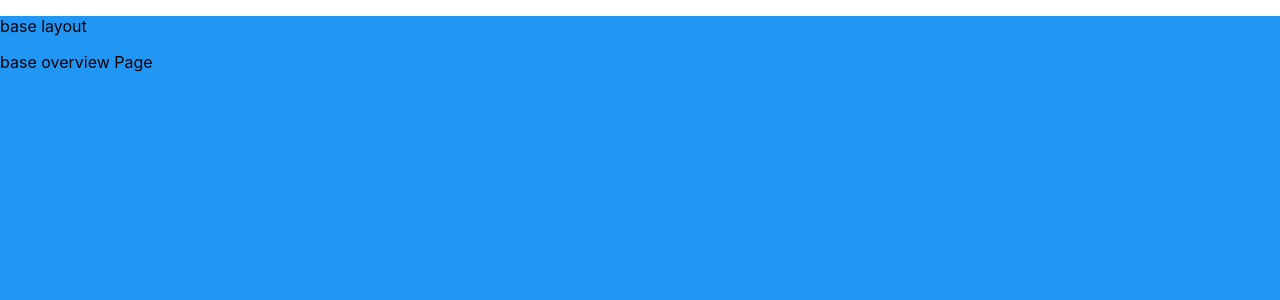
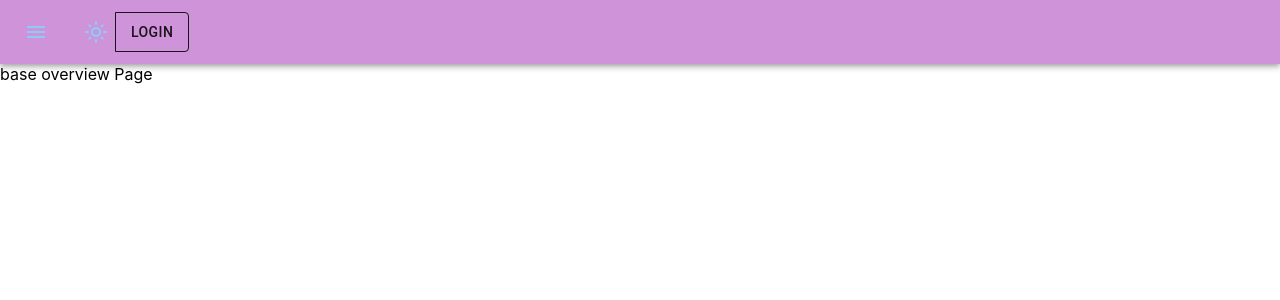
Before and after one commit to akincris/cryptonite-ui, a React (Create React App) app: page /overview in a window 1280 px wide. Shown: the top 300 px of the page. Built offline with nearby package versions, Linux system fonts and the light colour scheme.

Commit message:
add mode toggler

```diff
--- a/package.json
+++ b/package.json
@@ -6,6 +6,7 @@
     "@apollo/client": "^3.7.5",
     "@emotion/react": "^11.10.5",
     "@emotion/styled": "^11.10.5",
+    "@mui/icons-material": "^5.11.9",
     "@mui/material": "^5.11.6",
     "@reduxjs/toolkit": "^1.9.2",
     "@testing-library/jest-dom": "^5.16.5",
--- a/src/App.js
+++ b/src/App.js
@@ -1,13 +1,20 @@
-import { ThemeProvider } from "@mui/material";
+import { createTheme, ThemeProvider } from "@mui/material";
+import React from "react";
+import { useMemo, useState } from "react";
 import "./App.css";
 import { AppRoutes } from "./routes/routes";
-import cryptoniteTheme from "./theme/cryptoniteTheme";
+import getDesignTokens from "./theme/cryptoniteTheme";
+
 
 function App() {
+  const [mode, setMode] = useState("light");
+
+  const theme = useMemo(() => createTheme(getDesignTokens(mode)), [mode]);
+
   return (
     <>
-      <ThemeProvider theme={cryptoniteTheme}>
-        <AppRoutes />
+      <ThemeProvider theme={theme}>
+        <AppRoutes changeTheme={setMode}/>
       </ThemeProvider>
     </>
   );
--- a/src/assets/layout.js
+++ b/src/assets/layout.js
@@ -1,10 +1,7 @@
 const layoutStyles = (theme) => ({
   wrapper: {
-    height: "auto",
-    minHeight: "100vh",
-    position: "relative",
-    top: "0",
-    backgroundColor: theme.palette.primary.main,
+    display: "flex",
+    backgroundColor: theme.palette.primary.light,
   },
 });
 
--- a/src/components/global/Navbar.js
+++ b/src/components/global/Navbar.js
@@ -0,0 +1,66 @@
+import {
+  AppBar,
+  Button,
+  ButtonGroup,
+  IconButton,
+  Toolbar,
+  useTheme,
+} from "@mui/material";
+import { Box } from "@mui/system";
+import { useState } from "react";
+import MenuIcon from "@mui/icons-material/Menu";
+import { DarkModeOutlined, LightModeOutlined } from "@mui/icons-material";
+
+const Navbar = (props) => {
+  const [auth, setAuth] = useState(true);
+  const [anchorEl, setAnchorEl] = useState(null);
+
+  const theme = useTheme();
+  const handleChange = (event) => {
+    setAuth(event.target.checked);
+  };
+
+  const handleMenu = (event) => {
+    setAnchorEl(event.currentTarget);
+  };
+
+  const handleClose = () => {
+    setAnchorEl(null);
+  };
+
+  return (
+    <Box sx={{ flexGrow: 1 }}>
+      <AppBar position="static">
+        <Toolbar>
+          <IconButton
+            size="large"
+            edge="start"
+            color="info"
+            aria-label="menu"
+            sx={{ mr: 2 }}
+          >
+            <MenuIcon />
+          </IconButton>
+
+          <ButtonGroup>
+            <IconButton
+              onClick={() =>
+                props.toggleTheme(
+                  theme.palette.mode === "light" ? "dark" : "light"
+                )
+              }
+            >
+              {theme.palette.mode === "dark" ? (
+                <DarkModeOutlined color="info" />
+              ) : (
+                <LightModeOutlined color="info" />
+              )}
+            </IconButton>
+            <Button color="inherit">Login</Button>
+          </ButtonGroup>
+        </Toolbar>
+      </AppBar>
+    </Box>
+  );
+};
+export default Navbar;
--- a/src/layouts/Base/Base.js
+++ b/src/layouts/Base/Base.js
@@ -1,16 +1,13 @@
-import styled from "@emotion/styled";
-import { useTheme } from "@mui/system";
+import { Box } from "@mui/material";
 import { Outlet } from "react-router";
-import styles from "../../assets/layout.js";
+import Navbar from "../../components/global/Navbar.js";
 
-const Base = () => {
-  const theme = useTheme();
-  const Container = styled.div((props) => styles(theme).wrapper);
+const Base = (props) => {
   return (
-    <Container>
-      <p>base layout</p>
+    <Box>
+      <Navbar toggleTheme={props.toggleTheme} />
       <Outlet />
-    </Container>
+    </Box>
   );
 };
 export default Base;
--- a/src/routes/routes.js
+++ b/src/routes/routes.js
@@ -2,11 +2,11 @@ import { Navigate, useRoutes } from "react-router-dom";
 import Base from "../layouts/Base/Base";
 import ErrorPage from "../pages/ErrorPage";
 
-export function AppRoutes() {
+export function AppRoutes(props) {
   const routes = useRoutes([
     {
       path: "/",
-      element: <Base />,
+      element: <Base toggleTheme={props.changeTheme}/>,
       children: [
         {
           path: "overview",
--- a/src/theme/cryptoniteTheme.js
+++ b/src/theme/cryptoniteTheme.js
@@ -1,15 +1,50 @@
-import { createTheme } from "@mui/material/styles";
-import { green, blue } from "@mui/material/colors";
+import { green, blue, yellow, purple, orange, red } from "@mui/material/colors";
 
-const cryptoniteTheme = createTheme({
+const getDesignTokens = (mode) => ({
   palette: {
-    primary: {
-      main: blue[500],
-    },
-    secondary: {
-      main: green[500],
-    },
+    mode,
+    ...(mode === "light"
+      ? {
+          primary: {
+            main: purple[200],
+          },
+          secondary: {
+            main: orange[200],
+          },
+          error: {
+            main: red[200],
+          },
+          warning: {
+            main: yellow[200],
+          },
+          info: {
+            main: blue[200],
+          },
+          success: {
+            main: green[200],
+          },
+        }
+      : {
+          primary: {
+            main: purple[700],
+          },
+          secondary: {
+            main: orange[700],
+          },
+          error: {
+            main: red[700],
+          },
+          warning: {
+            main: yellow[700],
+          },
+          info: {
+            main: blue[700],
+          },
+          success: {
+            main: green[700],
+          },
+        }),
   },
 });
 
-export default cryptoniteTheme;
+export default getDesignTokens;
```
Also changed, not shown: 1 other file (tests, documents, lock files or other folders).
